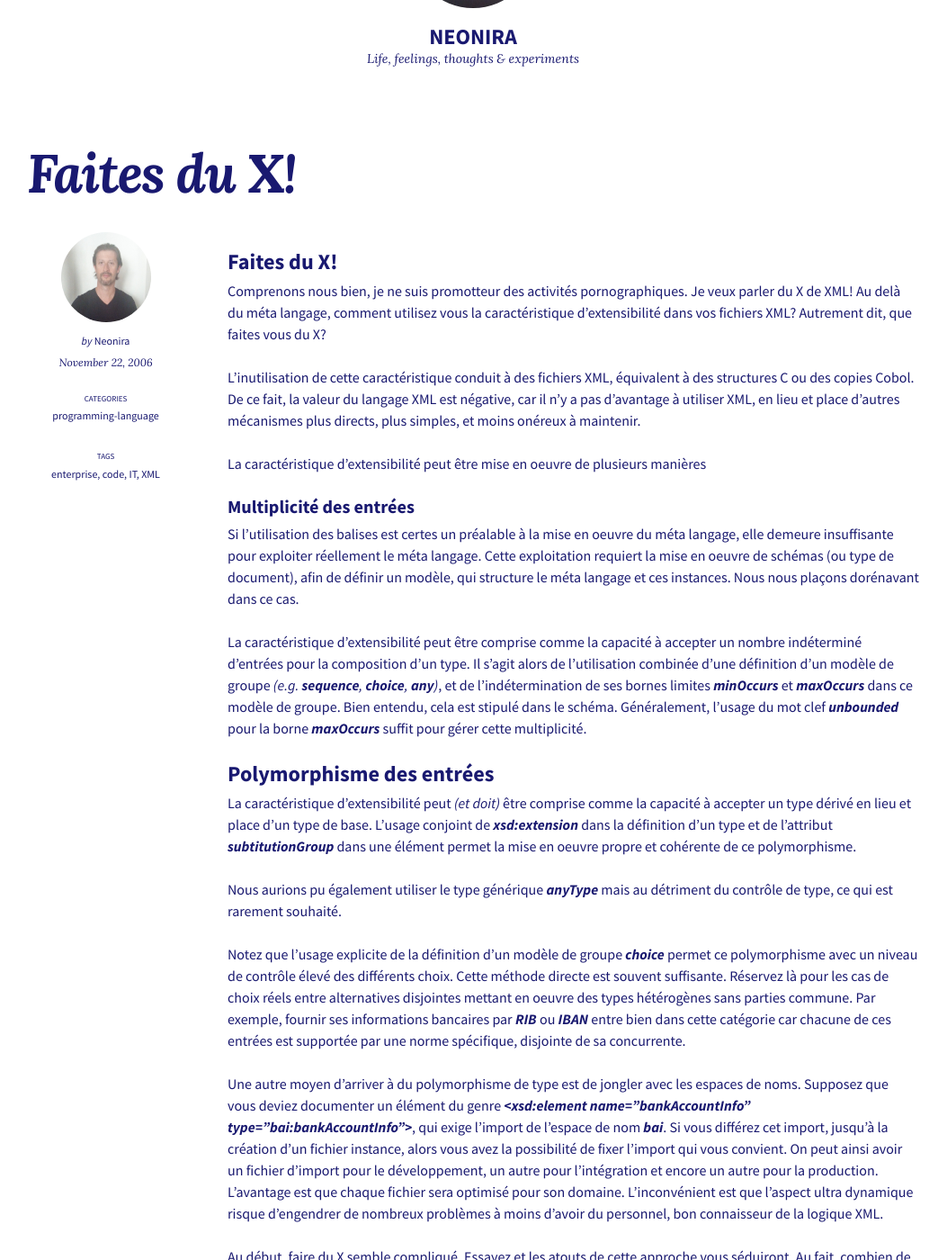
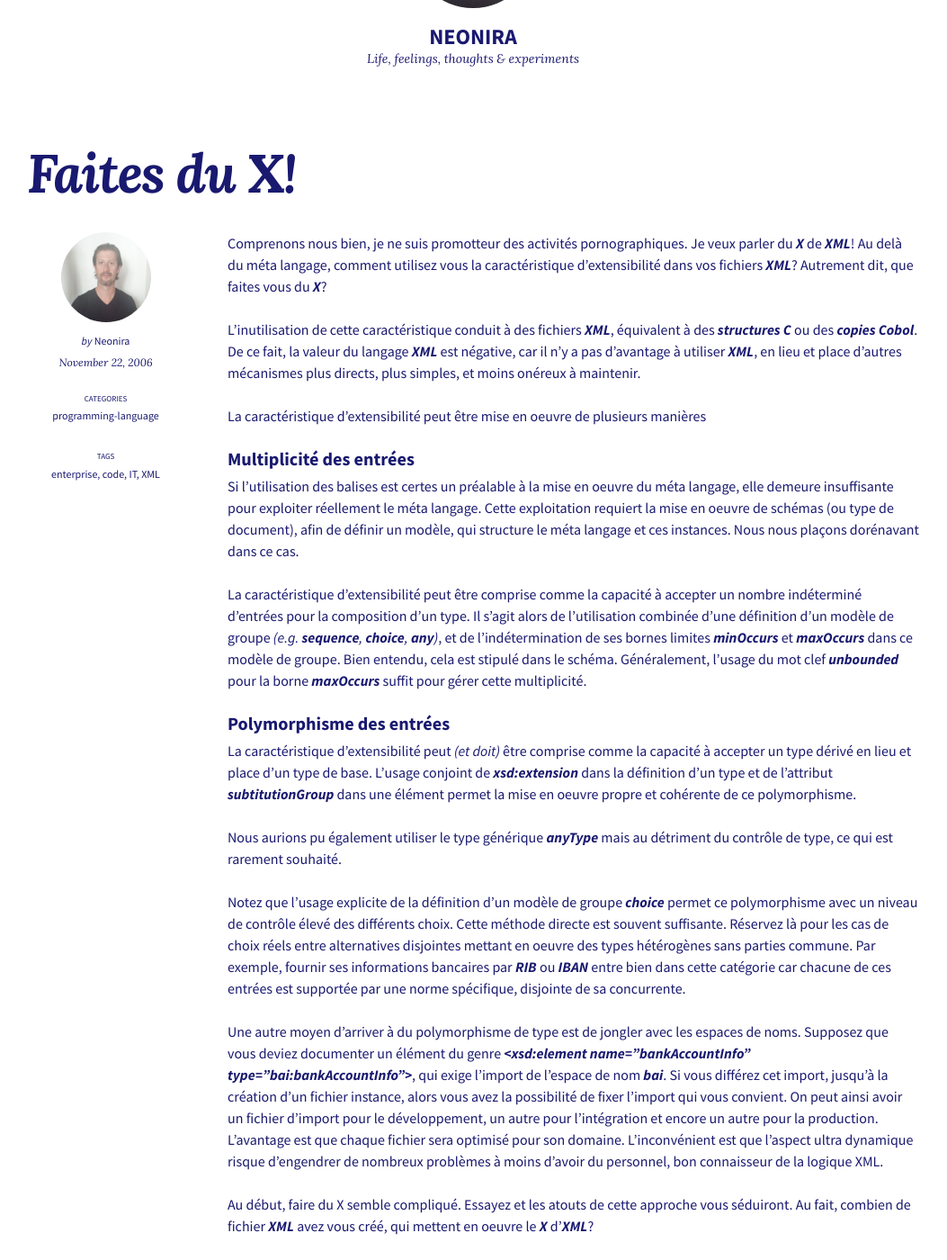
Before and after one commit to neonira/neonira.github.io, a Jekyll site: the page built from _posts/2006-11-22-faites-du-x.md, in a window 1280 px wide and 1400 px high, scrolled down 196 px. Shown: the whole window at 90% size, without its empty margins (114-1167 px from the left). Built offline with Jekyll 4.4.1, drawn with Linux system fonts in a browser that asks for light colours; nearby versions of some CDN libraries; comment, search, counter and statistics services are not loaded; some of the changed text lies outside the part shown.

Commit message:
Update 2006-11-22-faites-du-x.md
fixed some typos

```diff
--- a/_posts/2006-11-22-faites-du-x.md
+++ b/_posts/2006-11-22-faites-du-x.md
@@ -5,15 +5,14 @@ categories: programming-language
 tags: enterprise code IT XML
 author: neonira
 ---
-## Faites du X!
-Comprenons nous bien, je ne suis promotteur des activités pornographiques. Je veux parler du X de XML!
+Comprenons nous bien, je ne suis promotteur des activités pornographiques. Je veux parler du <cite class="kw">X</cite> de <cite class="kw">XML</cite>!
 Au delà du méta langage, comment utilisez vous la caractéristique d'extensibilité
-dans vos fichiers XML? Autrement dit, que faites vous du X?
+dans vos fichiers <cite class="kw">XML</cite>? Autrement dit, que faites vous du <cite class="kw">X</cite>?
 
 L'inutilisation de cette caractéristique conduit à des fichiers
-XML, équivalent à des structures C ou des copies Cobol. De ce fait,
-la valeur du langage XML est négative, car il n'y a pas d'avantage à
-utiliser XML, en lieu et place d'autres mécanismes plus directs, plus
+<cite class="kw">XML</cite>, équivalent à des <cite class="kw">structures C</cite> ou des <cite class="kw">copies Cobol</cite>. De ce fait,
+la valeur du langage <cite class="kw">XML</cite> est négative, car il n'y a pas d'avantage à
+utiliser <cite class="kw">XML</cite>, en lieu et place d'autres mécanismes plus directs, plus
 simples, et moins onéreux à maintenir.
 
 La caractéristique d'extensibilité peut être mise en oeuvre de
@@ -40,7 +39,7 @@ class="kw">unbounded</cite> pour la borne <cite
 class="kw">maxOccurs</cite> suffit pour gérer cette multiplicité.
 
 
-## Polymorphisme des entrées
+### Polymorphisme des entrées
 La caractéristique d'extensibilité peut <cite class='comment'>et doit</cite> être comprise comme la capacité à
 accepter un type dérivé en lieu et place d'un type de base. L'usage
 conjoint de <cite class="kw">xsd:extension</cite> dans la définition d'un type et de l'attribut <cite
@@ -76,4 +75,4 @@ problèmes à moins d'avoir du personnel, bon connaisseur de la logique
 XML.
 
 Au début, faire du X semble compliqué. Essayez et les atouts de
-cette approche vous séduiront. Au fait, combien de fichier XML avez vous créé, qui mettent en oeuvre le X d'XML?
+cette approche vous séduiront. Au fait, combien de fichier <cite class="kw">XML</cite> avez vous créé, qui mettent en oeuvre le <cite class="kw">X</cite> d'<cite class="kw">XML</cite>?
```
